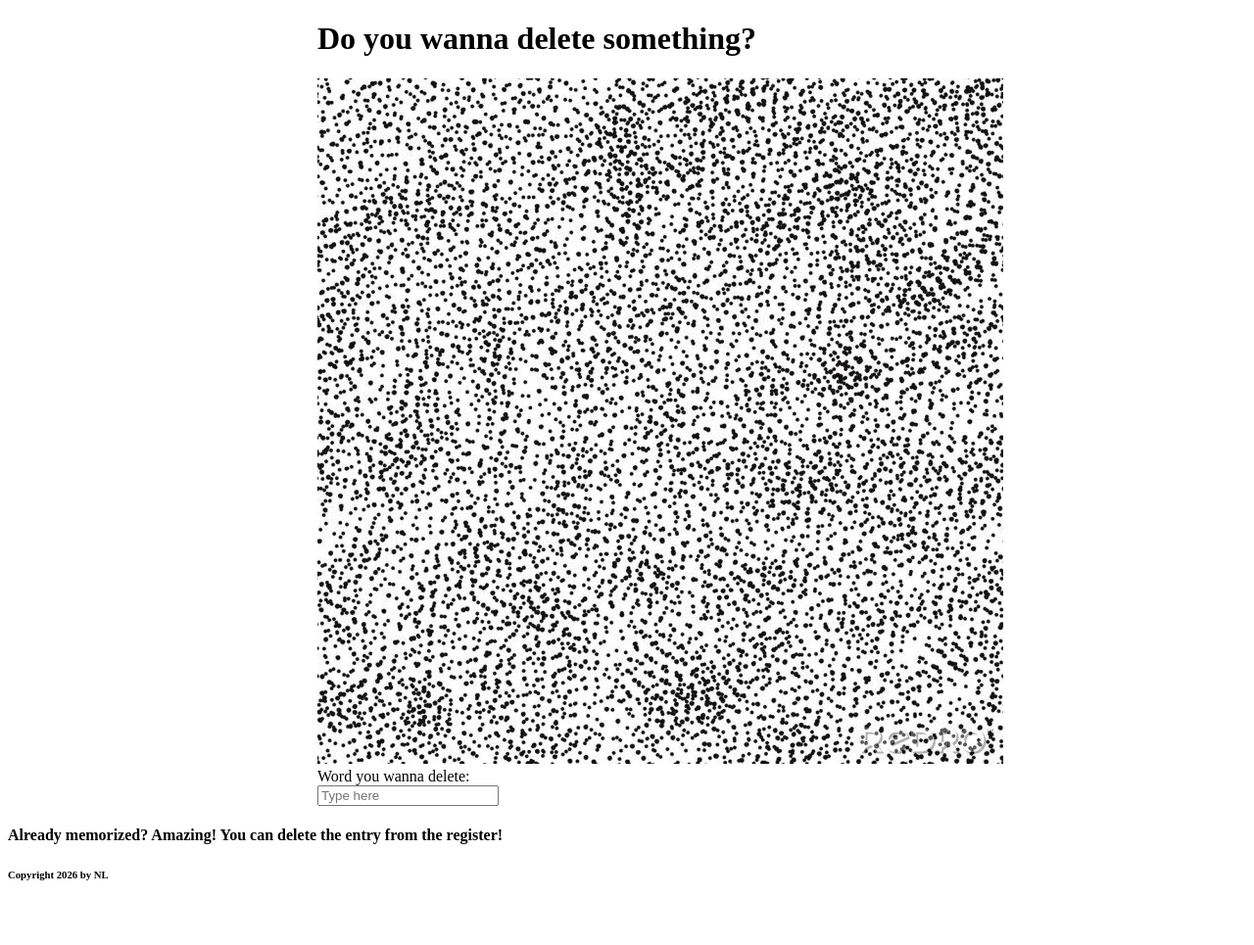
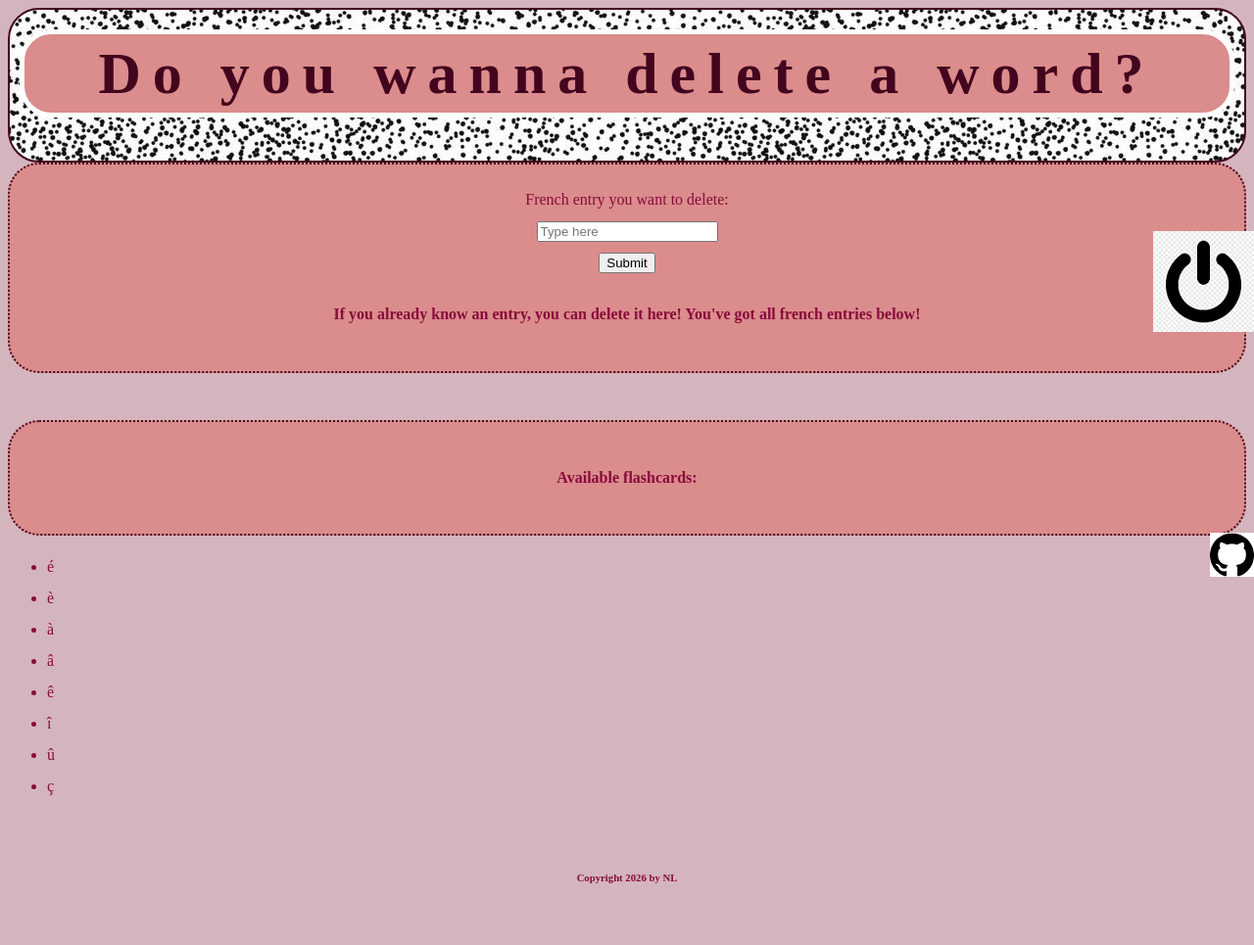
Before and after one commit to NL920/Flashcards, a Flask app: page /delete in a window 1280 px wide. Shown: the whole page at 98% size. Before the commit the page ends 899 px from the top, so only its background shows below. Run offline with Flask 3, Linux system fonts and the light colour scheme.

Commit message:
Add functionality: check and delete flashcard

```diff
--- a/templates/delete.html
+++ b/templates/delete.html
@@ -1,27 +1,67 @@
 <!DOCTYPE html>
 <head>
     <title> Delete </title>
+    <link rel="stylesheet" href="{{ url_for('static', filename='css/style.css') }}">
 </head>
 
 <body>
-    <header>
-        <div style="width: 50%; margin-left: auto; margin-right: auto;">
-        <h1> Do you wanna delete something? </h1>
-        <img src="Images/flag.jpg" alt="There's no picture"></div>
+    <header class="main-header">
+        <h1> Do you wanna delete a word? </h1>
+        <div class = "block"></div>
     </header>
-<nav>
 
-</nav>
-<main>
-    <div style="width: 50%; margin-left: auto; margin-right: auto;">
+<main class="main">
         <form method="POST">
-            <label for="fname">Word you wanna delete:</label><br>
-            <input type="text" id ="delete" name ="delete"  placeholder="Type here"></inputtype>
+            <label for="fname">French entry you want to delete:</label><br>
+            <input type="text" id ="deletefrench" name ="deletefrench"  placeholder="Type here"><br>
+            <input type="submit" id="submit" name="Delete word">
+        </form>
 
+    <h4>If you already know an entry, you can delete it here! You've got all french entries below! </h4>
+</main>
+<div class="block"></div>
+{% if message %}
+    <div class="success">
+        {{ message }}
     </div>
-    <h4>Already memorized? Amazing! You can delete the entry from the register! </h4>
+{% endif %}
+<div class="block"></div>
+
+<main class = "main">
+    <h4>Available flashcards:</h4>
+    <ul>
+        {% for elem in elementy %}
+            <li>{{ elem }}</li>
+        {% endfor %}
+    </ul>
 </main>
-<footer>
+
+<div class="fixed">
+        <a href="https://github.com/NL920" target="_blank">
+            <img src="{{ url_for('static', filename='Images/github.png') }}" alt="GitHub">
+        </a>
+</div>
+
+<div class="menu">
+        <a href="{{ url_for('index') }}">
+            <img src="{{ url_for('static', filename='Images/off_button.png') }}" alt="menu">
+        </a>
+</div>
+
+<div id="letters">
+        <ul >
+            <li>é</li>
+            <li>è</li>
+            <li>à</li>
+            <li>â</li>
+            <li>ê</li>
+            <li>î</li>
+            <li>û</li>
+            <li>ç</li>
+        </ul>
+</div>
+
+<footer class="main-footer">
     <h6> Copyright 2026 by NL </h6>
 </footer>
 </body>
```
Also changed, not shown: templates/check.html (+45 -5 lines).
